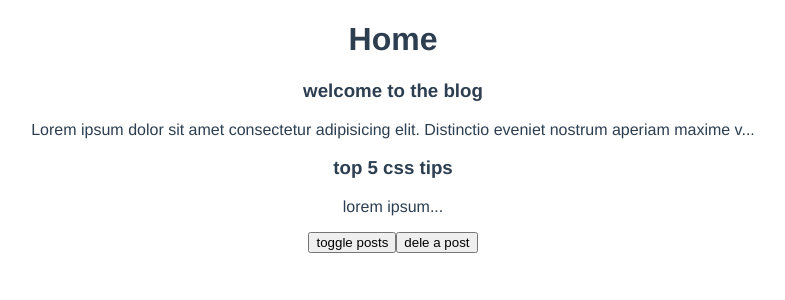
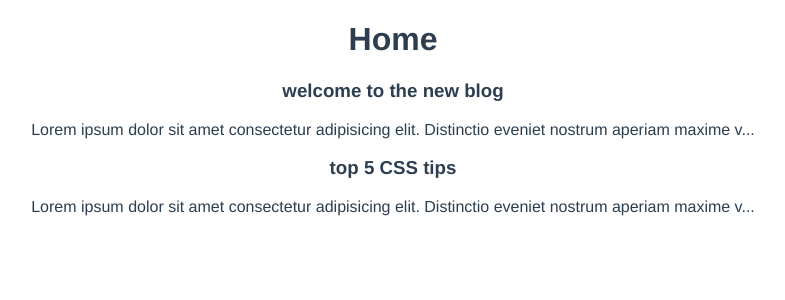
Before and after one commit to khalegjr/course_vue3-thenetninja, a Vue app in the folder dojo-blog/: page / in a window 1280 px wide. Shown: the top 300 px of the page, without its empty margins (247-1032 px from the left). Built offline with nearby package versions, Linux system fonts and the light colour scheme; data requests are answered from the project's data file.

Commit message:
Trabalhando com fetching data em Composition API

```diff
--- a/dojo-blog/src/components/PostList.vue
+++ b/dojo-blog/src/components/PostList.vue
@@ -12,13 +12,7 @@
   export default {
     components: { SinglePost },
     props: ["posts"],
-    setup(props) {
-      onMounted(() => {
-        console.log("component mounted");
-      });
-      onUpdated(() => console.log("component updated"));
-      onUnmounted(() => console.log("component unmounted"));
-    },
+    setup(props) {},
   };
 </script>
 
--- a/dojo-blog/src/views/Home.vue
+++ b/dojo-blog/src/views/Home.vue
@@ -1,9 +1,11 @@
 <template>
   <div class="home">
     <h1>Home</h1>
-    <post-list v-if="showPosts" :posts="posts" />
-    <button @click="showPosts = !showPosts">toggle posts</button>
-    <button @click="posts.pop()">dele a post</button>
+    <div v-if="error">{{ error }}</div>
+    <div v-if="posts.length">
+      <post-list :posts="posts" />
+    </div>
+    <div v-else>Loading...</div>
   </div>
 </template>
 
@@ -17,18 +19,24 @@
     name: "Home",
 
     setup() {
-      const posts = ref([
-        {
-          title: "welcome to the blog",
-          body: "Lorem ipsum dolor sit amet consectetur adipisicing elit. Distinctio eveniet nostrum aperiam maxime voluptatum quasi, delectus sapiente aut. Fugit maiores ullam, nisi odio blanditiis nam corrupti, assumenda qui neque similique distinctio laudantium, magni sed architecto. Eius vero laborum ad impedit. Officiis enim dolores a dolore, voluptates veniam debitis itaque accusantium. Sapiente vero maxime placeat tenetur qui laborum omnis tempore voluptates nulla rerum nobis quod minus unde, voluptatibus dicta, cumque alias pariatur incidunt esse vitae, nihil ex porro magni. Optio harum vitae, facilis, labore voluptas sequi eligendi temporibus, officia ducimus culpa rem deserunt nobis qui corrupti tempore provident dolorum ullam ipsam.",
-          id: 1,
-        },
-        { title: "top 5 css tips", body: "lorem ipsum", id: 2 },
-      ]);
+      const posts = ref([]);
+      const error = ref(null);
+      const load = async () => {
+        try {
+          let data = await fetch("http://localhost:3000/posts");
+          if (!data.ok) {
+            throw Error("no data available");
+          }
+          posts.value = await data.json();
+        } catch (err) {
+          error.value = err.message;
+          console.log(error.value);
+        }
+      };
 
-      const showPosts = ref(true);
+      load();
 
-      return { posts, showPosts };
+      return { posts, error };
     },
   };
 </script>
```
